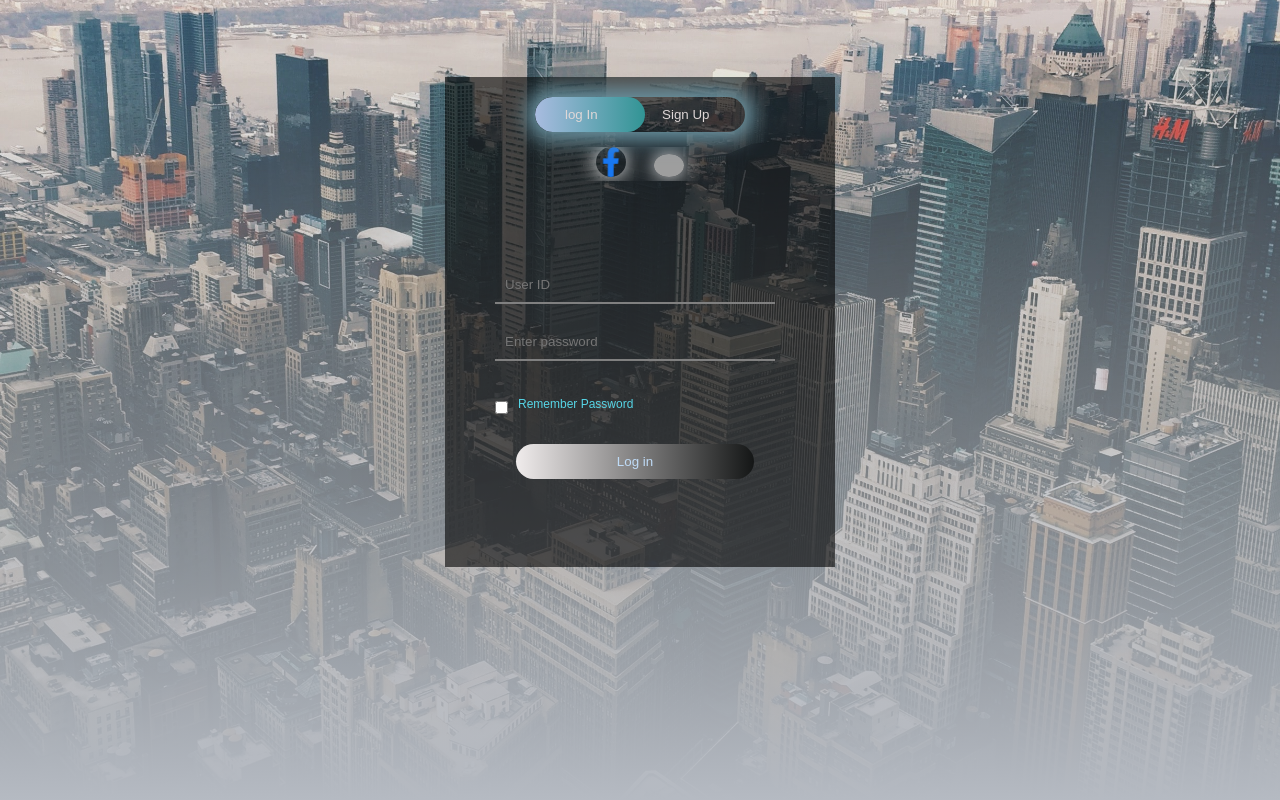
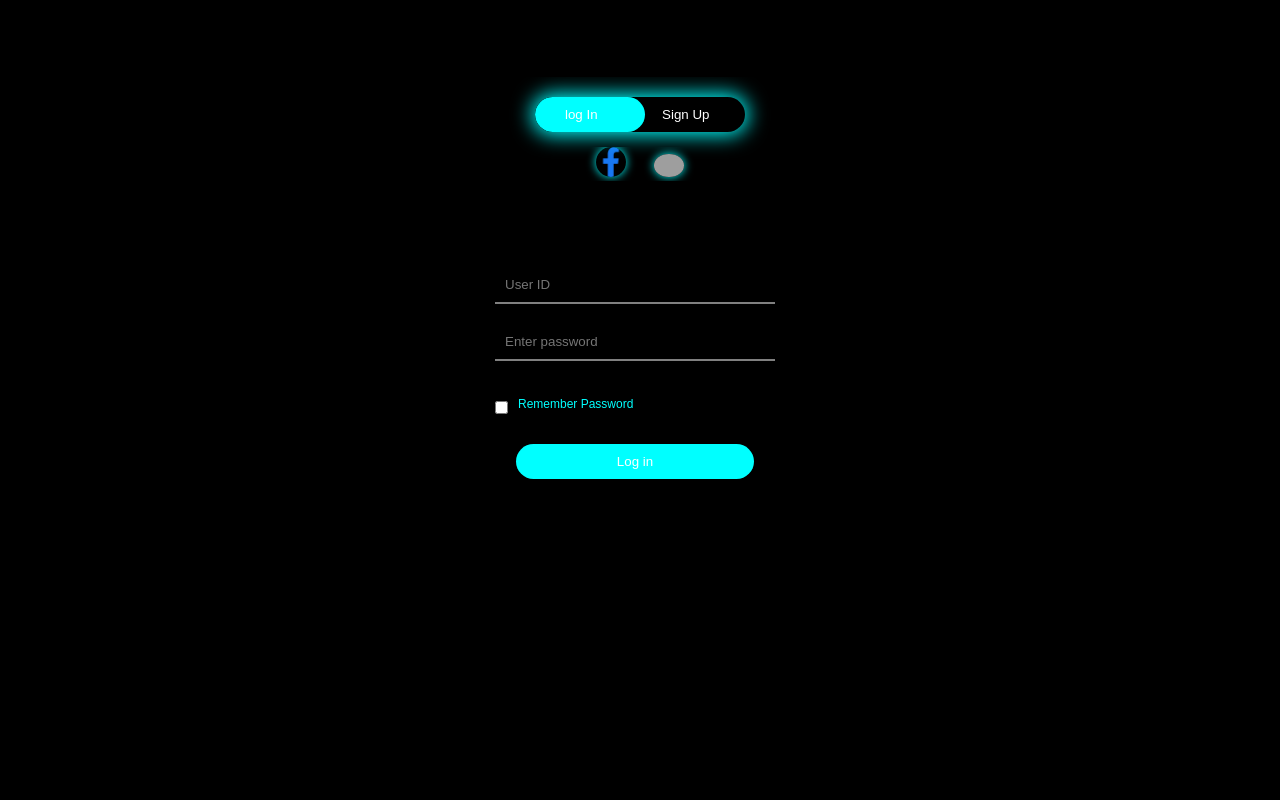
Before and after one commit to ALEX9396/ART, a PHP site: page /login.html in a window 1280 px wide. Run offline with PHP 8.4, Linux system fonts and the light colour scheme; grey boxes are pictures that could not be loaded.

Commit message:
Modified login.css

```diff
--- a/login.css
+++ b/login.css
@@ -7,8 +7,7 @@
 .hero{
     height: 100%;
     width: 100%;
-    background-image: linear-gradient(rgba(221, 241, 241, 0),rgb(181, 186, 194)),url(images/x.jpg);
-    background-position: center;
+    background-color: black;
     background-size: cover;
     position: absolute;
 }
@@ -17,14 +16,14 @@
     height: 480px;
     margin: 6% auto;
     position: relative;
-    background: rgb(0,0,0,.6);
+    background:black;
     padding: 5px;
 }
 .button-box{
     width: 210px;
     margin: 15px auto;
     position: relative;
-    box-shadow: 0 0 20px 9px rgb(105, 146, 160) ;
+    box-shadow: 0 0 20px 3px aqua ;
     border-radius: 50px;
 }
 .toggle-btn{
@@ -34,7 +33,7 @@
     border: 0;
     outline: none;
     position: relative;
-    color: rgb(223, 215, 215);
+    color: white;
 }
 #btn{
     top:0;
@@ -42,7 +41,7 @@
     position: absolute;
     width: 110px;
     height: 100%;
-    background: linear-gradient(to right, rgb(169, 188, 224),rgb(49, 148, 148));
+    background: aqua;
     border-radius: 30px;
     transition: .5s;
 }
@@ -53,7 +52,7 @@
 .icons img{
     width: 30px;
     margin: 0 12px;
-    box-shadow: 0 0 20px 0 white;
+    box-shadow: 0 0 10px 0 aqua;
     cursor: pointer;
     border-radius: 50%;
 }
@@ -80,17 +79,17 @@
     cursor: pointer;
     display: block;
     margin: auto;
-    background: linear-gradient(to right,rgb(240, 236, 236),rgb(20, 22, 22));
+    background: aqua;
     border: 0;
     outline: none;
     border-radius: 30px;
-    color: rgb(191, 219, 247);
+    color: white;
 }
 .chech-box{
     margin: 30px 10px 30px 0;
 }
 span{
-    color: rgb(86, 213, 230);
+    color: aqua;
     font-size: 12px;
     bottom: 68px;
     position: absolute;
```
Also changed, not shown: contact.html (added, +40 -0 lines).
